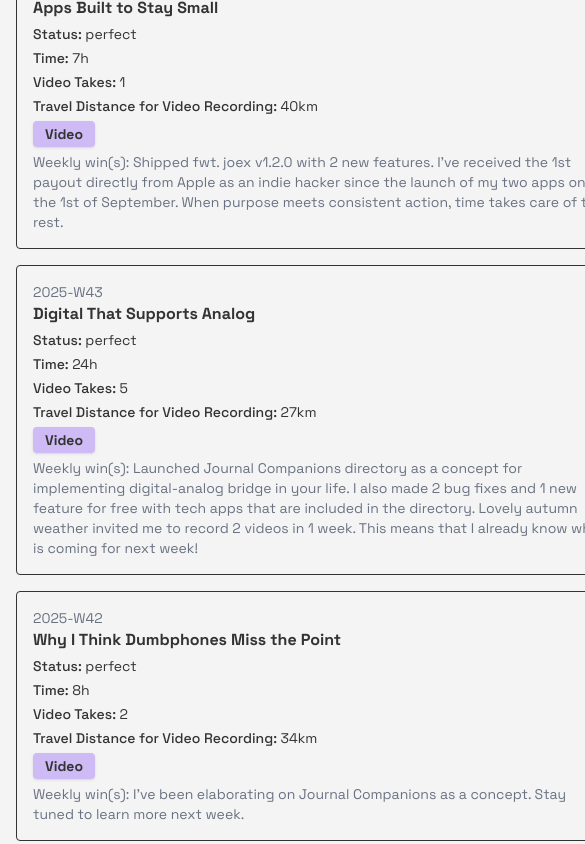
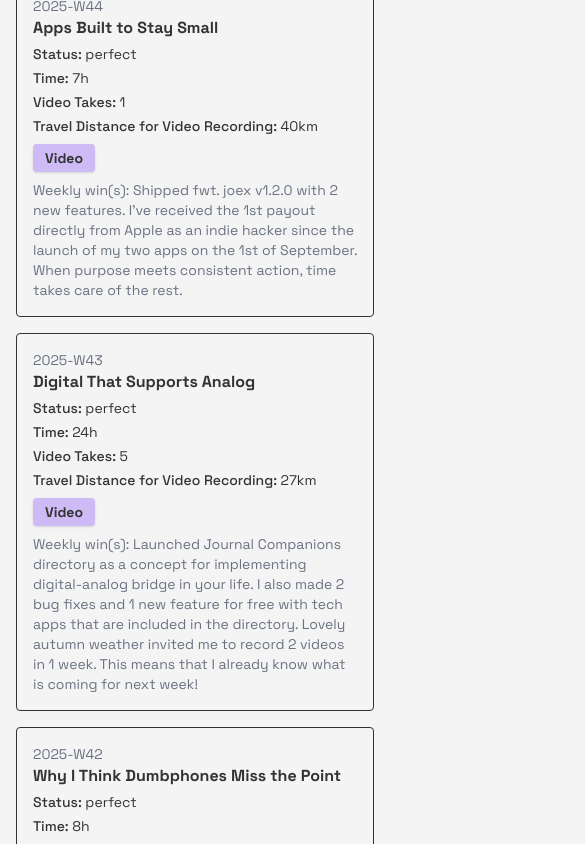
Before and after one commit to sampittko/creator-dashboard, a Next.js app: page / in a window 390 px wide. Shown: the part 1000-1844 px from the top of the page, 585 px wide, since content can reach past the window. Built offline with nearby package versions, Linux system fonts and the light colour scheme.

Commit message:
fix: screen overflow of weeks list items on mobile

```diff
--- a/app/page.tsx
+++ b/app/page.tsx
@@ -246,7 +246,7 @@ export default async function DashboardPage({
                   {week.video?.kilometersRecorded || 0}km
                 </div> : ""}
 
-                <div className="text-sm mt-2 space-x-1">
+                <div className="mt-2 flex flex-wrap items-center gap-2 text-sm">
                   {week.video && (
                     <a
                       href={week.video.url}
```
